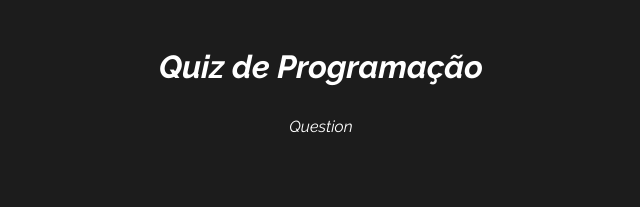
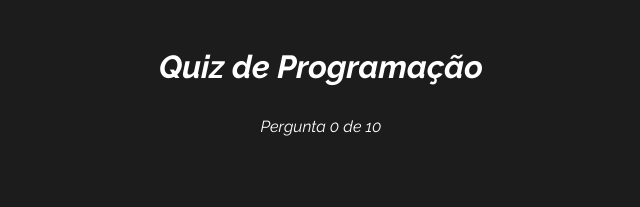
Before and after one commit to devMahaw/quiz_programacao, a React (Vite) app: page / in a window 1280 px wide. Both pictures are taken after a click on the button "Iniciar". Shown: the top 207 px of the page, without its empty margins (319-959 px from the left). Built offline with nearby package versions, Linux system fonts and the light colour scheme.

Commit message:
feat: starting Questions component

```diff
--- a/src/components/Question.jsx
+++ b/src/components/Question.jsx
@@ -7,7 +7,11 @@ const Question = () => {
 
   console.log(quizState);
 
-  return <div>Question</div>;
+  return (
+    <div>
+      <p>Pergunta 0 de 10</p>
+    </div>
+  );
 };
 
 export default Question;
```
